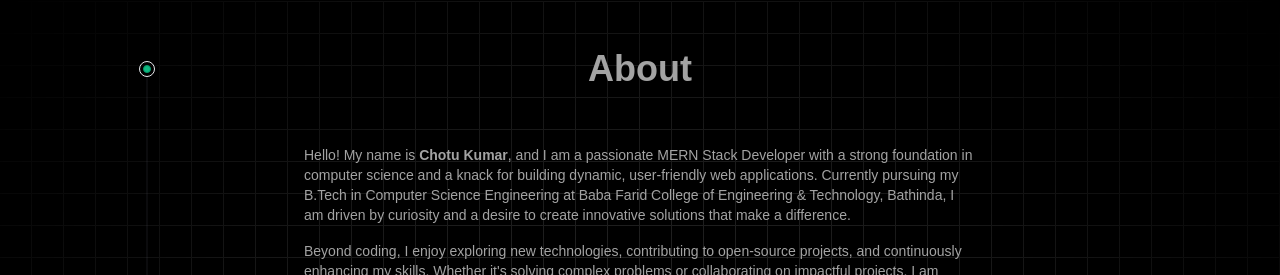
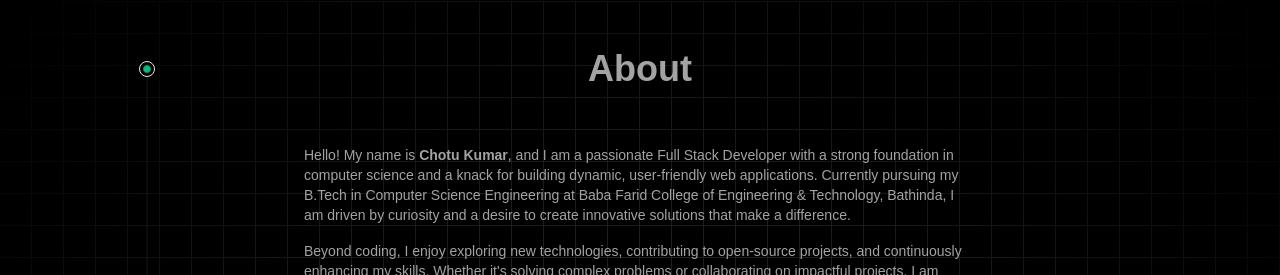
Before and after one commit to Ck07860786/portfolio, a Next.js app: page / in a window 1280 px wide. Shown: the part 799-1074 px from the top of the page. Built offline with nearby package versions, Linux system fonts and the light colour scheme.

Commit message:
few changes

```diff
--- a/src/components/AboutMe.tsx
+++ b/src/components/AboutMe.tsx
@@ -31,7 +31,7 @@ export function AboutMe() {
               <p className="text-sm text-neutral-700 dark:text-neutral-400 mb-4">
                 Hello! My name is{" "}
                 <span className="font-bold">Chotu Kumar</span>, and I am a
-                passionate MERN Stack Developer with a strong foundation in
+                passionate Full Stack Developer with a strong foundation in
                 computer science and a knack for building dynamic, user-friendly
                 web applications. Currently pursuing my B.Tech in Computer
                 Science Engineering at Baba Farid College of Engineering &
```
